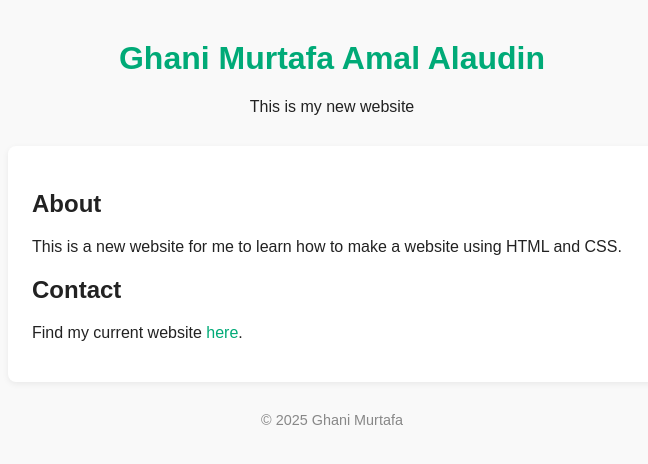
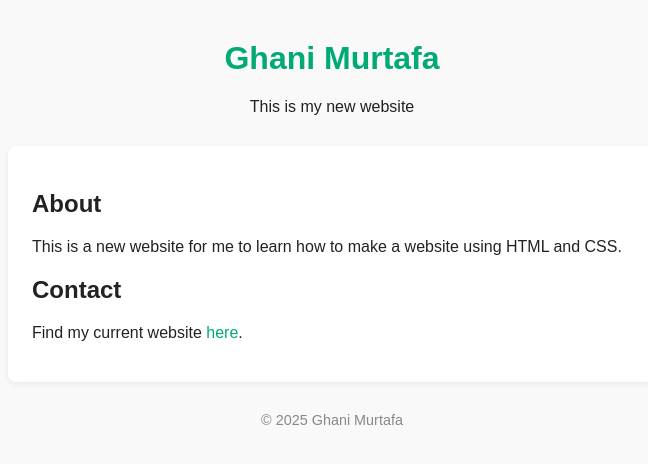
Before and after one commit to ghanimurtafa/website-try, a plain HTML site: page index.html in a window 1280 px wide. Shown: the whole page, without its empty margins (308-956 px from the left). Drawn offline with Linux system fonts and the light colour scheme.

Commit message:
Update header name in index.html

```diff
--- a/index.html
+++ b/index.html
@@ -16,7 +16,7 @@
 </head>
 <body>
   <header>
-    <h1>Ghani Murtafa Amal Alaudin</h1>
+    <h1>Ghani Murtafa</h1>
     <p>This is my new website</p>
   </header>
   <main>
```
